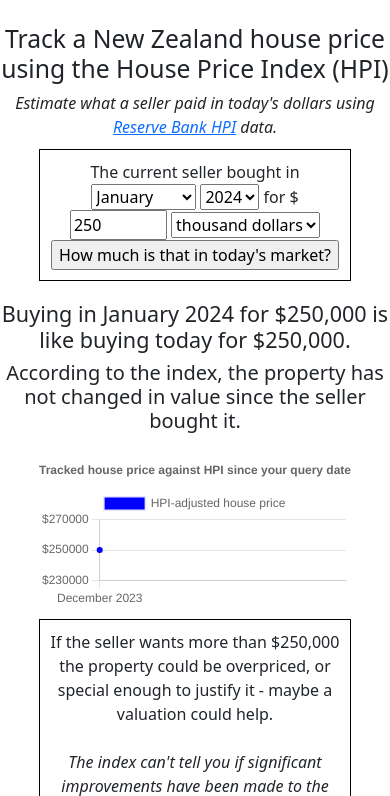
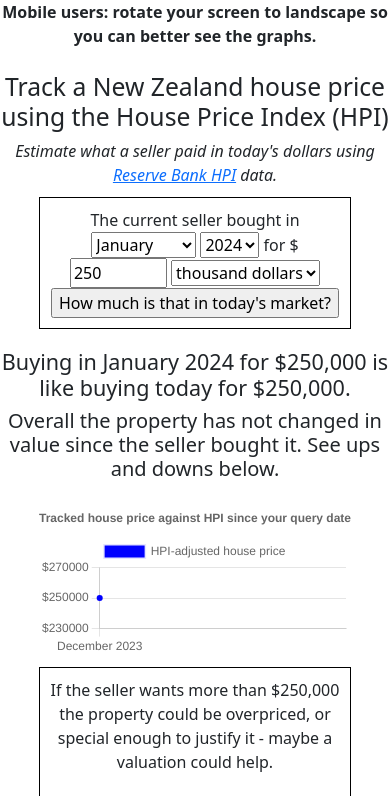
Before and after one commit to scottlillynz/NZ-HPI-Comparison, a plain HTML site: page index.html in a window 390 px wide. Both pictures are taken after a click on the button "How much is that in today's market?". Shown: the top 796 px of the page. Drawn offline with nearby package versions, Linux system fonts and the light colour scheme.

Commit message:
Added mobile response and tweaked graphs

```diff
--- a/index.html
+++ b/index.html
@@ -572,10 +572,11 @@
 		const latestHPI = new Number(xmlRecords[xmlRecords.length - 1]
 			.getElementsByTagName("HPI")[0].textContent);
 
+		let chart;
 		let xValuesChart = [];
 		let yValuesChart = [];
 
-		function getChartData() {
+		function getHPIChart() {
 			// Get the last ten years of data for the line chart
 			for (let i = xmlRecords.length - 41; i < xmlRecords.length; i++) {
 
@@ -583,11 +584,34 @@
 					.textContent).toLocaleString("en-NZ", { month: 'long', year: 'numeric' }));
 				yValuesChart.push(xmlRecords[i].getElementsByTagName("HPI")[0].textContent);
 			}
+
+			// Generate the HPI Chart
+			chart = new Chart(document.getElementById('lineChart'), {
+				type: "line",
+				data: {
+					labels: xValuesChart,
+					datasets: [{
+						backgroundColor: "rgba(0,0,255,1.0)",
+						borderColor: "rgba(0,0,255,0.1)",
+						data: yValuesChart,
+						label: 'NZ HPI Value',
+					}]
+				},
+				options: {
+					plugins: {
+						title: {
+							display: true,
+							text: 'Last 10 Years of HPI values (available back to 1990)'
+						}
+					}
+				}
+			});
 		}
 
 		function getNewChart() {
 			chart.destroy()
 
+			// Generate the adjusted price chart
 			chart = new Chart(document.getElementById('lineChart'), {
 				type: "line",
 				data: {
@@ -702,7 +726,7 @@
 				<h4>Buying in ${dateObject.toLocaleString("en-NZ", { month: 'long', year: 'numeric' })}
 				for $${purPrice.toLocaleString()} is like buying today
 				for $${new Number(adjPrice.toFixed()).toLocaleString()}.</h4>
-				<h5>According to the index, the property has ${directionText} in value since the seller bought it.</h5>
+				<h5>Overall the property has ${directionText} in value since the seller bought it. See ups and downs below.</h5>
 				`;
 
 			let moreDetails = `
@@ -727,12 +751,27 @@
 
 		}
 	</script>
+
+	<style>
+		.MobileContent {
+			display: none;
+			text-align: center;
+		}
+
+		@media screen and (max-width: 768px) {
+			.MobileContent {
+				display: block;
+			}
+		}
+	</style>
 </head>
 
 <body>
 	<script src="https://cdn.jsdelivr.net/npm/bootstrap@5.3.3/dist/js/bootstrap.bundle.min.js"
-		integrity="sha384-YvpcrYf0tY3lHB60NNkmXc5s9fDVZLESaAA55NDzOxhy9GkcIdslK1eN7N6jIeHz"
-		crossorigin="anonymous"></script>
+		integrity="sha384-YvpcrYf0tY3lHB60NNkmXc5s9fDVZLESaAA55NDzOxhy9GkcIdslK1eN7N6jIeHz" crossorigin="anonymous">
+		</script>
+	<div class="MobileContent"><b>Mobile users: rotate your screen to landscape so you can better see the graphs.</b>
+	</div>
 	<div id="intro" style="text-align: center">
 		<br>
 		<h2>Track a New Zealand house price using the House Price Index (HPI)</h2>
@@ -747,10 +786,11 @@
 			favourite property information site.
 
 		</div>
+
 	</div>
 	<div id="queryBox" style="text-align: center; width: 80%;
 			margin: auto; margin-top: 10px; margin-bottom: 10px;
-			border: 1px solid black; padding: 10px;">
+			border: 1px solid black; padding: 10px">
 		The current seller bought in
 		<select class="selectbox" id="purMonth" name="purMonth" required>
 			<option value="01">January</option>
@@ -813,46 +853,26 @@
 		<input type="button" value="How much is that in today's market?" onclick="displayResult()">
 	</div>
 
-	<div id="divResult" style="text-align: center; margin-top: 20px"></div>
+	<div id="divResult" style="text-align: center; margin-top: 20px">
+	</div>
 
 	<div style="width: 80%; margin: auto; margin-top: 20px">
 		<canvas id="lineChart"></canvas>
 	</div>
 
+	<script src="https://cdn.jsdelivr.net/npm/chart.js"></script>
+	<script> getHPIChart(); </script>
+
 	<div id="moreDetails" style="text-align: center; width: 80%;
 			margin: auto; margin-top: 10px; margin-bottom: 10px;
 			border: 1px solid black; padding: 10px; display: none">
 	</div>
+
 	<div id="hpiResult" style="text-align: center; width: 80%;
 	margin: auto; margin-top: 10px; margin-bottom: 10px;
-	border: 1px solid black; padding: 10px; display: none"></div>
+	border: 1px solid black; padding: 10px; display: none">
+	</div>
 
-	<script src="https://cdn.jsdelivr.net/npm/chart.js"></script>
-
-	<script>
-		getChartData();
-
-		let chart = new Chart(document.getElementById('lineChart'), {
-			type: "line",
-			data: {
-				labels: xValuesChart,
-				datasets: [{
-					backgroundColor: "rgba(0,0,255,1.0)",
-					borderColor: "rgba(0,0,255,0.1)",
-					data: yValuesChart,
-					label: 'NZ HPI Value',
-				}]
-			},
-			options: {
-				plugins: {
-					title: {
-						display: true,
-						text: 'Last 10 Years of HPI values (available back to 1990)'
-					}
-				}
-			}
-		});
-	</script>
 </body>
 
 </html>
```
